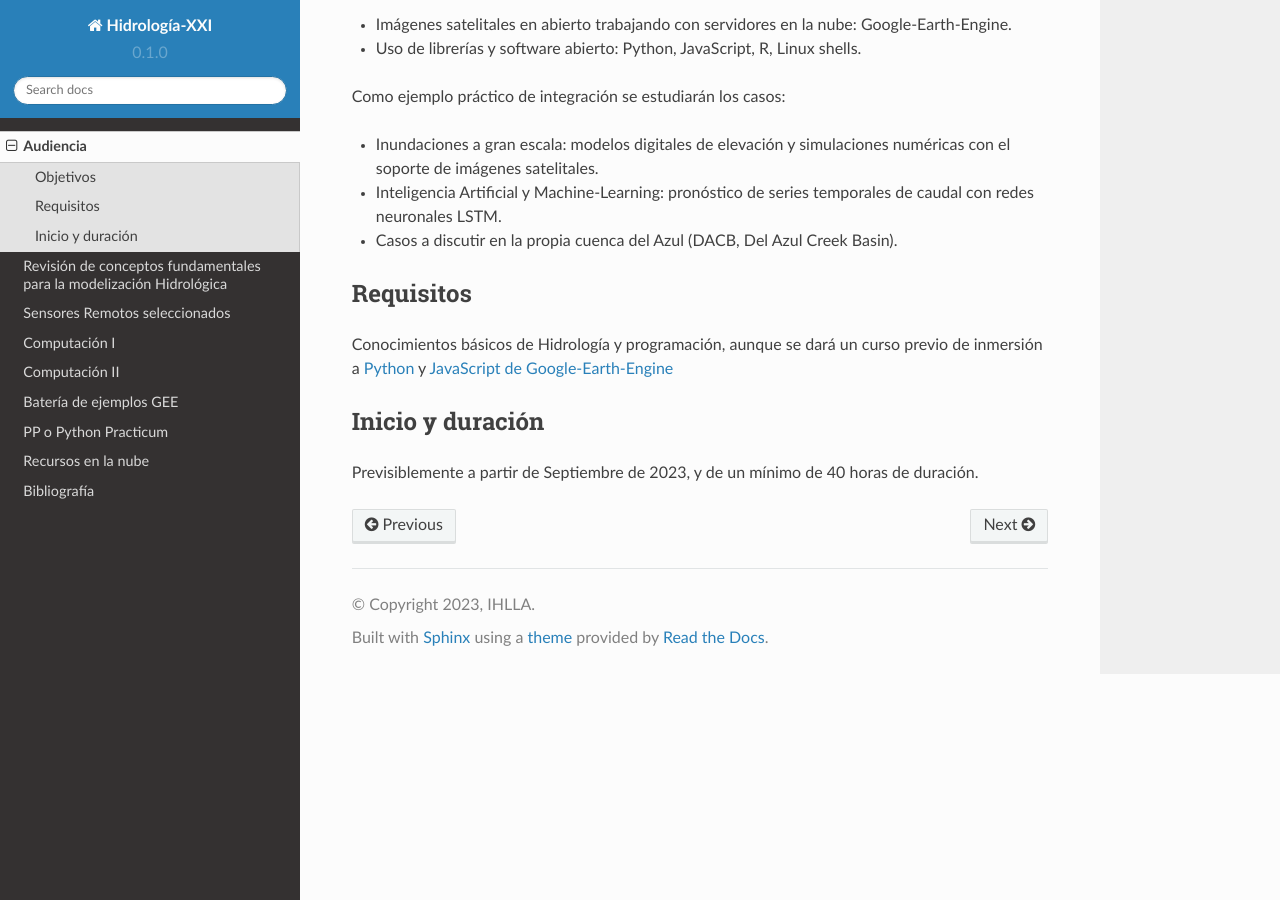
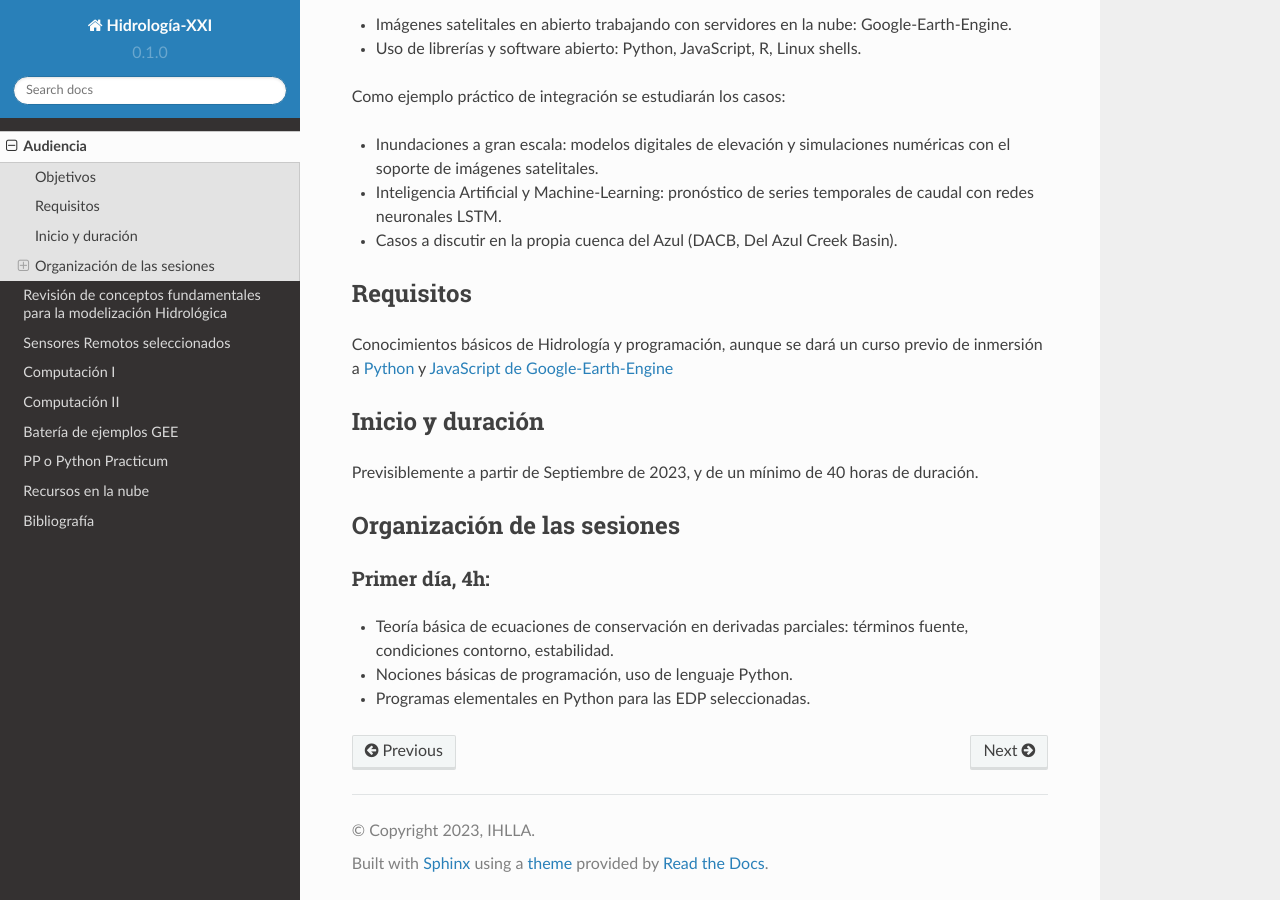
Before and after one commit to ivillamadrid/HidrologiaXXI, a Sphinx documentation site: the page built from docs/source/audiencia.rst, in a window 1280 px wide and 900 px high, scrolled down 539 px. Built offline with Sphinx 7.4.7 and the Read the Docs theme 2.0.0, drawn with Linux system fonts in a browser that asks for light colours.

Commit message:
Update audiencia.rst

```diff
--- a/docs/source/audiencia.rst
+++ b/docs/source/audiencia.rst
@@ -34,3 +34,13 @@ y `JavaScript de Google-Earth-Engine <https://developers.google.com/earth-engine
 Inicio y duración
 -----------------
 Previsiblemente a partir de Septiembre de 2023, y de un mínimo de 40 horas de duración.
+
+Organización de las sesiones
+-----------------------------
+
+Primer día, 4h:
+***************
+
+* Teoría básica de ecuaciones de conservación en derivadas parciales: términos fuente, condiciones contorno, estabilidad.
+* Nociones básicas de programación, uso de lenguaje Python.
+* Programas elementales en Python para las EDP seleccionadas.
```
